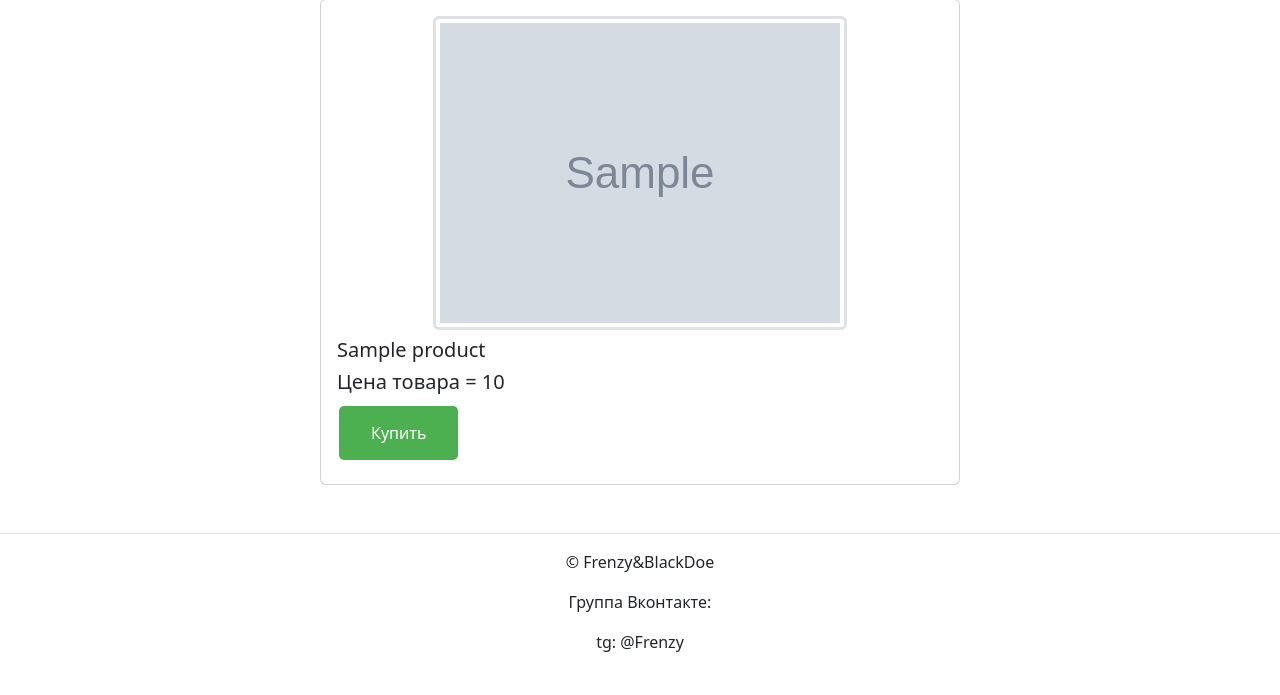
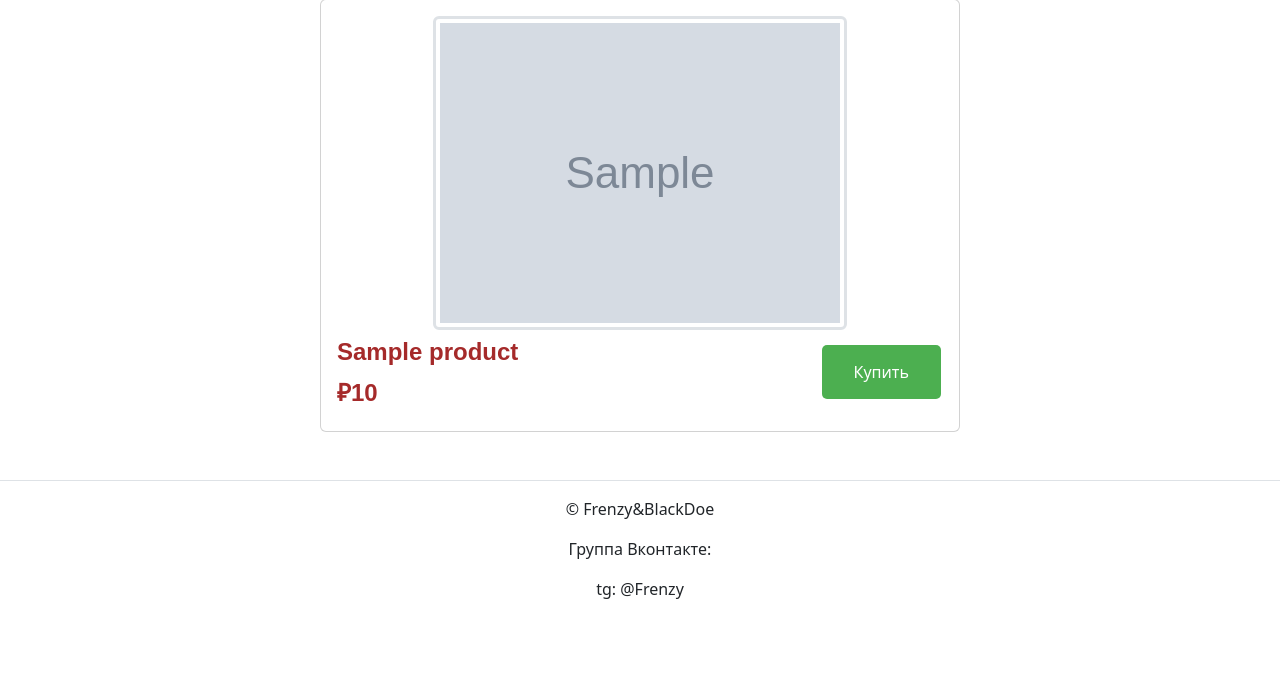
Before and after one commit to Karramb/kozhev, a Django app: page /products/1/ in a window 1280 px wide. Shown: the part 105-800 px from the top of the page. Run offline with Django 4.2, Linux system fonts and the light colour scheme; tables that the repository leaves empty hold one stand-in row (values such as "Sample post"); grey boxes marked "Sample" are stand-in pictures; some libraries are stand-ins or nearby versions.

Commit message:
fix product detail

```diff
--- a/kozhev/requirements.txt
+++ /dev/null
@@ -1,6 +0,0 @@
-django==4.2.20
-django_bootstrap5==25.1
-django_debug_toolbar==5.1.0
-python-dotenv==1.1.0
-Pillow==11.1.0
-psycopg==3.2.6
--- a/kozhev/static_dev/css/style.css
+++ b/kozhev/static_dev/css/style.css
@@ -23,6 +23,8 @@
     cursor: pointer; /* Курсор мыши становится указателем при наведении */
     border-radius: 5px; /* Скругление углов кнопки */
     transition: all 0.3s ease; /* Анимация перехода */
+    float: right;
+    margin-top: -30px;
   }
 
   .buy-button:hover {
@@ -38,3 +40,9 @@
     max-height: 250px;
     object-fit: contain;
   }
+  .price {
+    color: brown; /* Цвет текста */
+    font-family: 'Arial', sans-serif; /* Красивый шрифт (можно заменить на любой другой) */
+    font-weight: bold; /* Жирность шрифта */
+    font-size: 24px; /* Размер шрифта */
+  }
--- a/kozhev/templates/includes/product_card.html
+++ b/kozhev/templates/includes/product_card.html
@@ -1,5 +1,5 @@
 <div class="col d-flex justify-content-center">
-    <div class="card" style="width: 40rem;">
+    <div style="width: 100%;">
       <div class="card-body">
         {% if product.image %}
           <a href="{% url 'main:product_detail' product.id %}">
--- a/kozhev/templates/main/product_detail.html
+++ b/kozhev/templates/main/product_detail.html
@@ -16,10 +16,12 @@
             <img class="border-3 rounded img-fluid img-thumbnail mb-2 mx-auto d-block" src="{{ product.image.url }}">
           </a>
         {% endif %}
-        <h5 class="card-title">{{ product.name }}</h5>
-        <h5 class="card-title">Цена товара = {{ product.price }}</h5>
-        <button type="button" class="buy-button" data-bs-toggle="modal" data-bs-target="#exampleModal">Купить</button>
-        <!-- Модальное окно -->
+        <div>
+          <h5 class="card-title"><span class="price">{{ product.name }}</span></h5>
+          <button type="button" class="buy-button" data-bs-toggle="modal" data-bs-target="#exampleModal">Купить</button>
+        </div>
+        <span class="price">₽{{ product.price }}</span>
+                <!-- Модальное окно -->
 <div class="modal fade" id="exampleModal" tabindex="-1" aria-labelledby="exampleModalLabel" aria-hidden="true">
     <div class="modal-dialog">
       <div class="modal-content">
--- /dev/null
+++ b/requirements.txt
@@ -0,0 +1,6 @@
+django==4.2.20
+django_bootstrap5==25.1
+django_debug_toolbar==5.1.0
+python-dotenv==1.1.0
+Pillow==11.1.0
+psycopg==3.2.6
```
